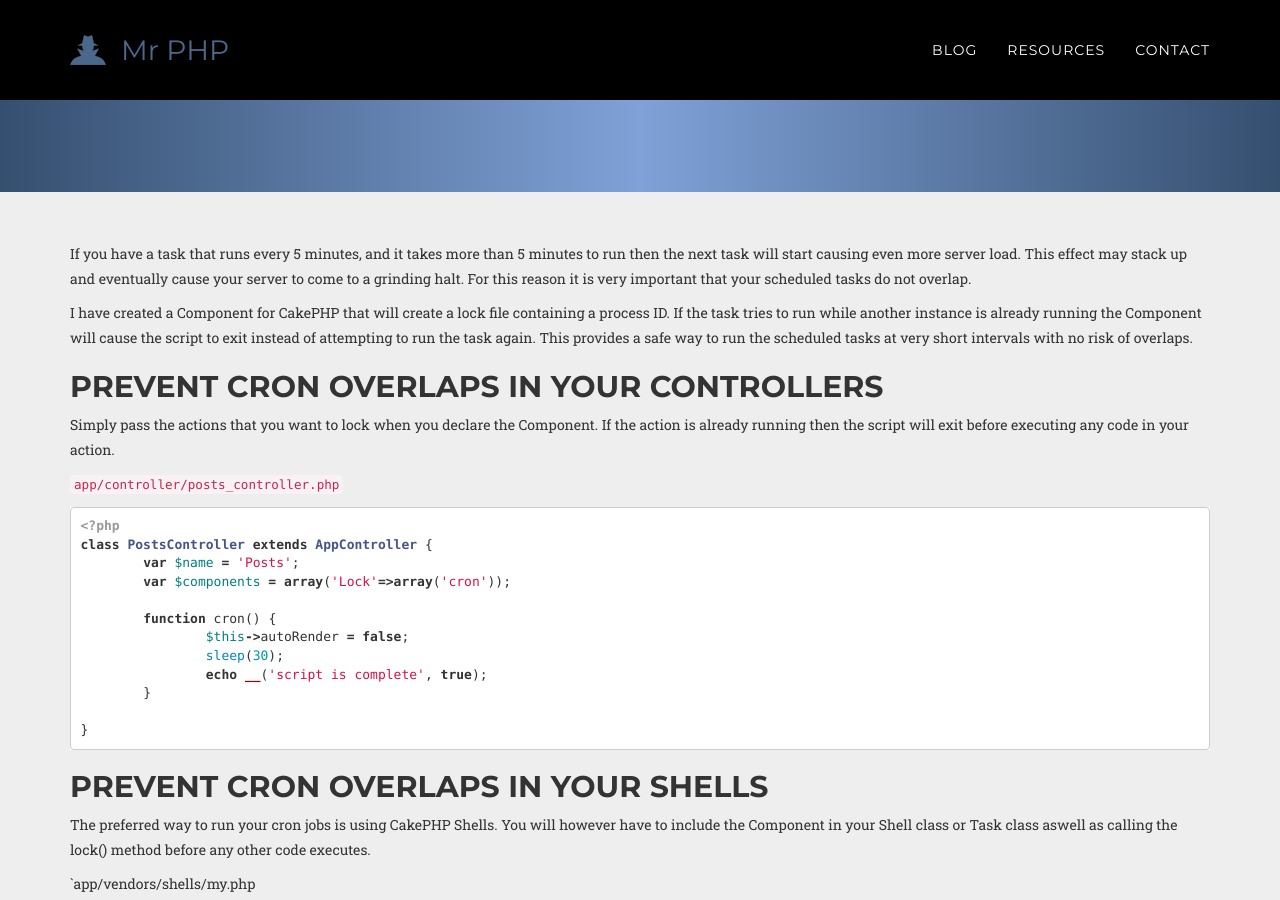
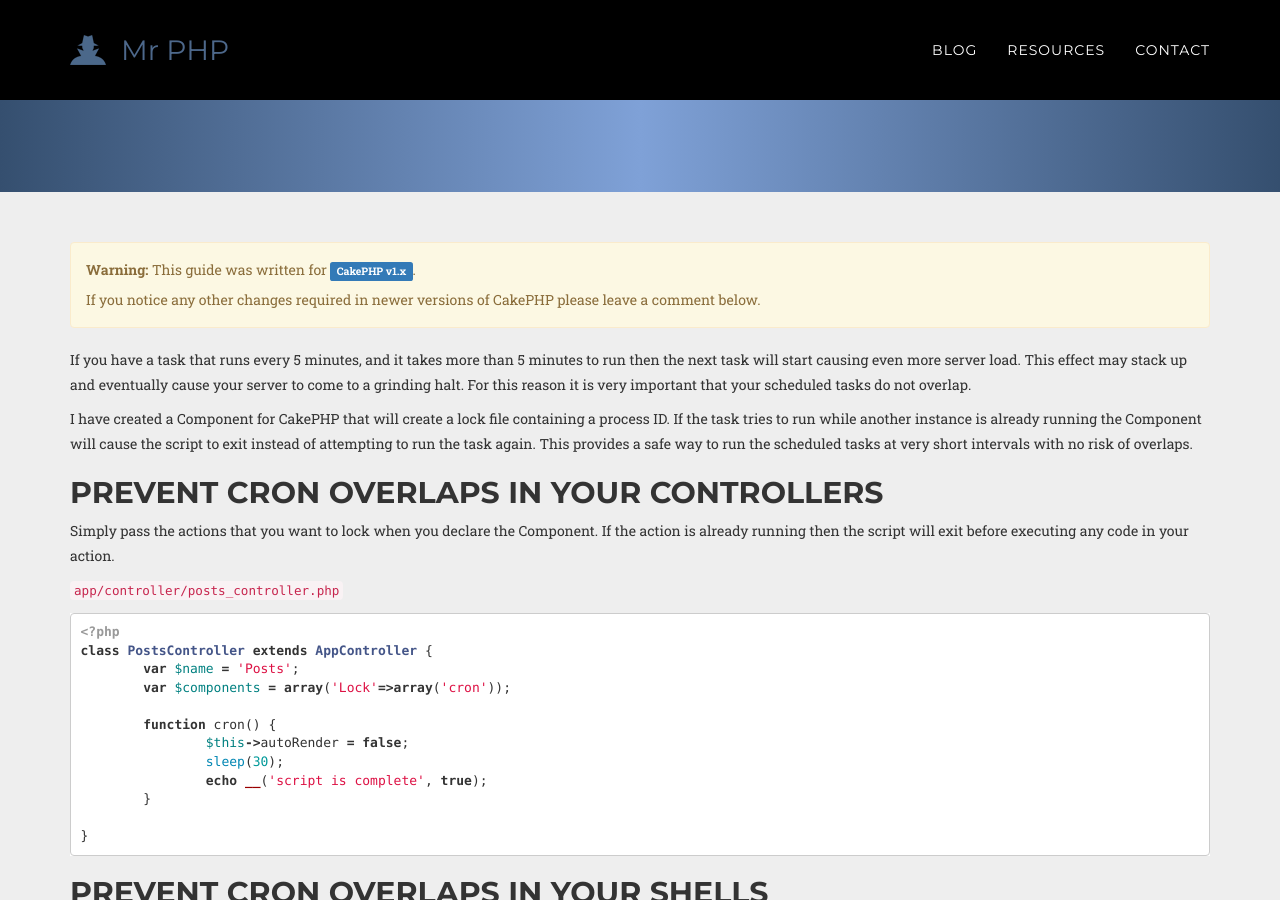
Before and after one commit to mr-php/mr-php.github.io, a Jekyll site: the page built from _posts/2010-05-28-prevent-cron-task-overlap-in-cakephp.md, in a window 1280 px wide and 900 px high, scrolled down 341 px. Built offline with Jekyll 4.4.1, drawn with Linux system fonts in a browser that asks for light colours; nearby versions of some CDN libraries; some web fonts are replaced; Markdown is read by kramdown in place of the engine named in the settings; comment, search, counter and statistics services are not loaded.

Commit message:
Update 2010-05-28-prevent-cron-task-overlap-in-cakephp.md

```diff
--- a/_posts/2010-05-28-prevent-cron-task-overlap-in-cakephp.md
+++ b/_posts/2010-05-28-prevent-cron-task-overlap-in-cakephp.md
@@ -1,6 +1,7 @@
 ---
 layout: post
 title: Prevent Cron Task Overlap in CakePHP
+excerpt: If you have a task that runs every 5 minutes, and it takes more than 5 minutes to run then the next task will start causing even more server load.  This effect may stack up and eventually cause your server to come to a grinding halt.  For this reason it is very important that your scheduled tasks do not overlap.
 tags: [cakephp]
 redirect_from:
 - /blog/prevent-cron-task-overlap-cakephp/
@@ -8,9 +9,12 @@ redirect_from:
 - /code/prevent-cron-task-overlap-in-cakephp/
 ---
 
+<div class="alert alert-warning" role="alert">
+	<p><strong>Warning:</strong> This guide was written for <span class="label label-primary">CakePHP v1.x</span>.</p>
+	<p>If you notice any other changes required in newer versions of CakePHP please leave a comment below.</p>
+</div>
+
 If you have a task that runs every 5 minutes, and it takes more than 5 minutes to run then the next task will start causing even more server load.  This effect may stack up and eventually cause your server to come to a grinding halt.  For this reason it is very important that your scheduled tasks do not overlap.
-
-<!--break-->
 
 I have created a Component for CakePHP that will create a lock file containing a process ID.  If the task tries to run while another instance is already running the Component will cause the script to exit instead of attempting to run the task again.  This provides a safe way to run the scheduled tasks at very short intervals with no risk of overlaps.
 
```
